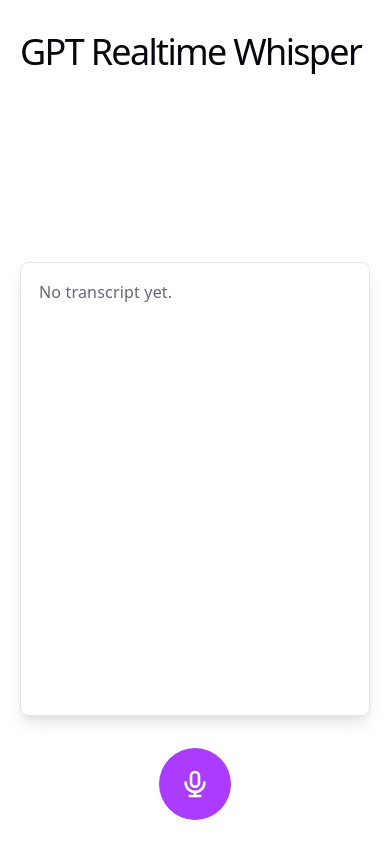
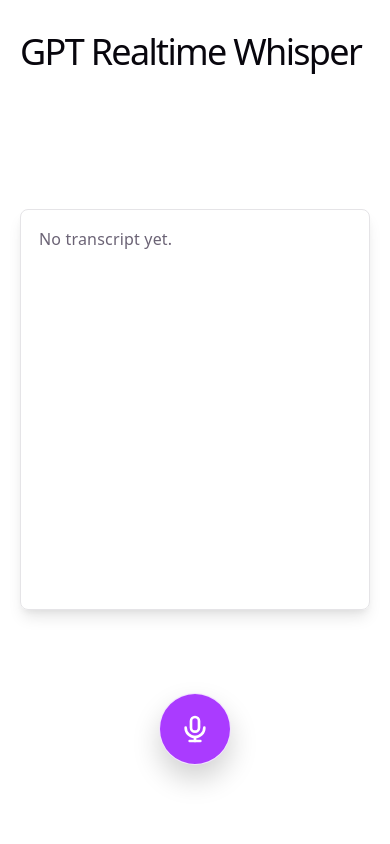
Before and after one commit to ksukemiura/gpt-realtime-whisper-client-browser, a React (Vite) app: page / in a window 390 px wide. Built offline with nearby package versions, Linux system fonts and the light colour scheme.

Commit message:
Refactor styles for improved layout and button interactions

```diff
--- a/src/App.css
+++ b/src/App.css
@@ -2,7 +2,7 @@
   min-height: 100svh;
   display: grid;
   place-items: center;
-  padding: 32px 32px 140px;
+  padding: 32px;
   box-sizing: border-box;
 }
 
@@ -19,16 +19,15 @@
 }
 
 .control-row {
-  position: fixed;
-  left: 50%;
-  bottom: 32px;
+  position: sticky;
+  bottom: max(24px, env(safe-area-inset-bottom));
   z-index: 10;
-  transform: translateX(-50%);
   display: flex;
   align-items: center;
   justify-content: center;
-  flex-wrap: wrap;
   gap: 12px;
+  min-height: 88px;
+  pointer-events: none;
 }
 
 button {
@@ -57,6 +56,7 @@
 }
 
 .toggle-action {
+  position: relative;
   width: 72px;
   min-width: 72px;
   height: 72px;
@@ -66,11 +66,26 @@
   border-radius: 50%;
   padding: 0;
   background: var(--accent);
+  border-color: rgba(255, 255, 255, 0.86);
   color: #fff;
+  box-shadow:
+    0 14px 28px rgba(0, 0, 0, 0.18),
+    0 0 0 8px var(--bg);
+  pointer-events: auto;
 }
 
 .toggle-action.is-active {
   background: var(--danger);
+  border-color: var(--danger-strong);
+}
+
+.toggle-action.is-active::before {
+  position: absolute;
+  inset: -10px;
+  border: 2px solid color-mix(in srgb, var(--danger) 48%, transparent);
+  border-radius: inherit;
+  content: '';
+  animation: listening-ring 1400ms ease-out infinite;
 }
 
 .microphone-icon {
@@ -137,16 +152,21 @@
   }
 }
 
+@keyframes listening-ring {
+  to {
+    opacity: 0;
+    transform: scale(1.16);
+  }
+}
+
 @media (max-width: 640px) {
   .app-shell {
     align-items: stretch;
-    padding: 20px 20px 128px;
+    padding: 20px;
   }
 
   .control-row {
-    bottom: 24px;
-    align-items: center;
-    width: min(260px, calc(100% - 40px));
+    bottom: max(20px, env(safe-area-inset-bottom));
   }
 
   button {
--- a/src/App.tsx
+++ b/src/App.tsx
@@ -229,6 +229,7 @@
             disabled={isBusy}
             type="button"
             onClick={toggleTranscribing}
+            title={isListening ? 'Stop listening' : 'Start listening'}
           >
             <svg className="microphone-icon" viewBox="0 0 24 24">
               <path d="M12 14a3 3 0 0 0 3-3V6a3 3 0 1 0-6 0v5a3 3 0 0 0 3 3Z" />
--- a/src/index.css
+++ b/src/index.css
@@ -7,6 +7,8 @@
   --accent: #aa3bff;
   --accent-bg: rgba(170, 59, 255, 0.1);
   --accent-border: rgba(170, 59, 255, 0.5);
+  --danger: #d92d20;
+  --danger-strong: #b42318;
   --social-bg: rgba(244, 243, 236, 0.5);
   --shadow:
     rgba(0, 0, 0, 0.1) 0 10px 15px -3px, rgba(0, 0, 0, 0.05) 0 4px 6px -2px;
@@ -40,6 +42,8 @@
     --accent: #c084fc;
     --accent-bg: rgba(192, 132, 252, 0.15);
     --accent-border: rgba(192, 132, 252, 0.5);
+    --danger: #f97066;
+    --danger-strong: #f04438;
     --social-bg: rgba(47, 48, 58, 0.5);
     --shadow:
       rgba(0, 0, 0, 0.4) 0 10px 15px -3px, rgba(0, 0, 0, 0.25) 0 4px 6px -2px;
```
